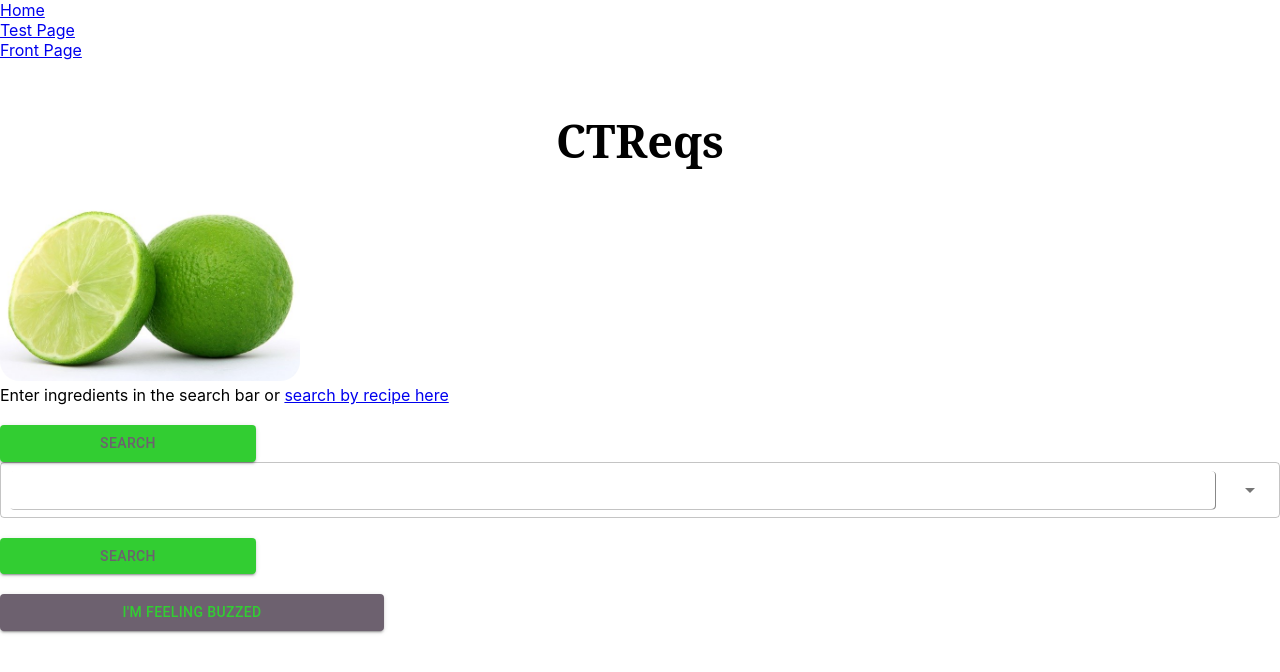
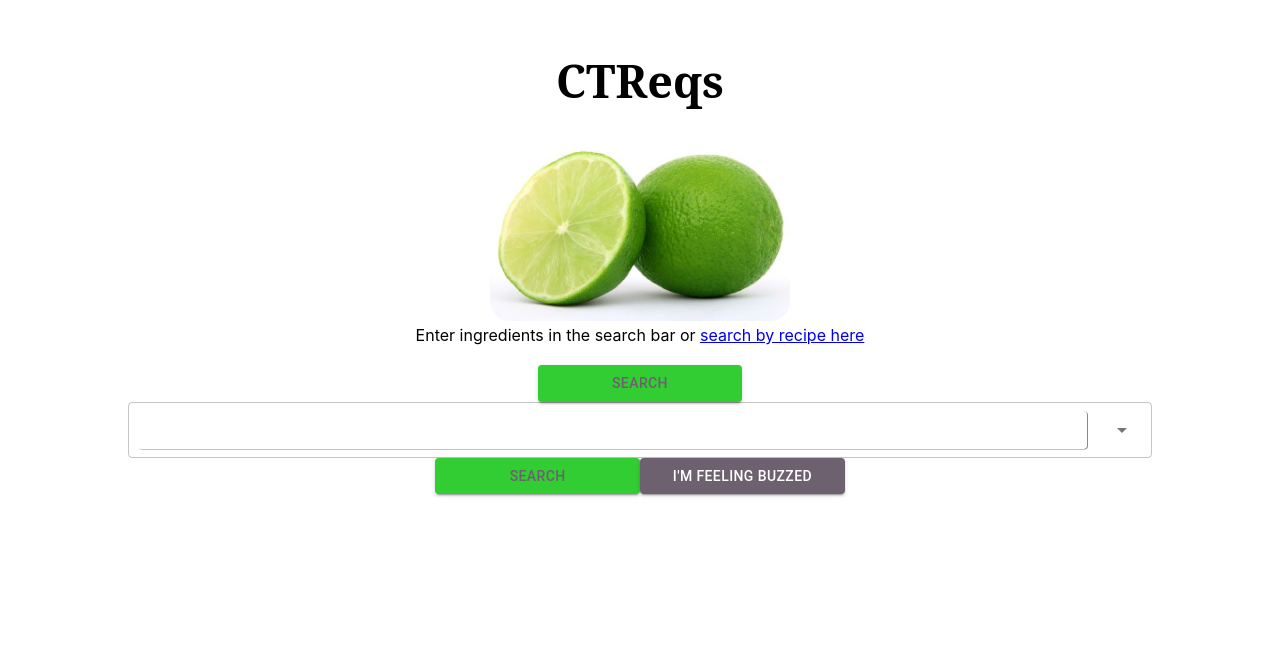
Before and after one commit to shance327/ctreqs, a React (Create React App) app in the folder frontend/: page /FrontPage in a window 1280 px wide. Shown: the top 672 px of the page. Built offline with nearby package versions, Linux system fonts and the light colour scheme; no server answers.

Commit message:
Cleaned up with hopefully more universal front-end appearance.

```diff
--- a/frontend/src/Components/Pages/SearchResultsPage.js
+++ b/frontend/src/Components/Pages/SearchResultsPage.js
@@ -1,6 +1,9 @@
 import React, {Component} from 'react';
 import RecipeOverlay from "../UI/RecipeOverlay";
 import './SearchResultsPage.css';
+import Button from "@material-ui/core/Button";
+import {ThemeProvider} from "@material-ui/core/styles";
+import {createMuiTheme} from "@material-ui/core";
 
 // takes result from redirect and displays them in cards. Results are referenced using this.props.location.state.responses
 // *This component could be better organized into individual components*
@@ -10,6 +13,7 @@ class SearchBarPage extends Component {
         // maps results to card components displaying recipe names.
         return (
             <div>
+                <p><a href='/FrontPage'>Return To Search</a> </p>
                 <h1>Results</h1>
                 <div id="resultsContainer">
                 {this.props.location.state.responses.map((result, index) => (
--- a/frontend/src/Components/UI/SearchBar.css
+++ b/frontend/src/Components/UI/SearchBar.css
@@ -10,14 +10,12 @@
 
 .searchButton {
     width: 20%;
-    color: limegreen;
-    font-size: 18px;
-    margin-bottom: 30px;
-    padding: 12px 10px;
-    width: 20%;
-    border-radius: 4px;
 }
 
 .buzzButton {
     width: 30%;
 }
+
+.SearchPage {
+    text-align: center;
+}
--- a/frontend/src/Components/UI/SearchBar.js
+++ b/frontend/src/Components/UI/SearchBar.js
@@ -37,7 +37,7 @@ export default class SearchBar extends Component {
             },
             secondary: {
                 main: '#6D616F',
-                contrastText: '#32CD32'
+                contrastText: '#FFFFFF'
             },
             contrastThreshold: 3,
             tonalOffset: 0.2
@@ -59,8 +59,6 @@ export default class SearchBar extends Component {
     // Renders the search bar and or a redirect if a search response has been received.
     render() {
         if (this.state.response.length > 0) {
-            console.log("Attempting to redirect with number of responses: " + this.state.response.length);
-            console.log("Attempting to redirect with: " + this.state.response);
             return (<Redirect
                 to={{
                     pathname: "/results",
@@ -69,10 +67,9 @@ export default class SearchBar extends Component {
             />) }
         else {
             return (
-                <div className="container-search" style={{marginTop: 50}}>
+                <div className="SearchPage" style={{marginTop: 50}}>
                     <h1>CTReqs</h1>
                     <img src = "lime.jpg" style= {{ width: 300, height: 200, borderRadius: 20}}  />
-
                     <p>Enter ingredients in the search bar or <a href='\TestPage'>search by recipe here</a> </p>
                     <ThemeProvider theme ={this.theme}>
                         <br/>
@@ -98,12 +95,10 @@ export default class SearchBar extends Component {
                             />
                         )}
                     />
+
                     <ThemeProvider theme ={this.theme}>
-                        <br/>
-                        <Button color ="primary" variant = "contained" className ="searchButton" onClick={this.handleSearch}>Search</Button>
-                        <br/>
-                        <br/>
-                        <Button color ="secondary" variant ="contained" className ="buzzButton" onClick={this.handleBuzz}>I'm Feeling Buzzed</Button>
+                        <Button color ="primary" variant = "contained" onClick={this.handleSearch}>Search</Button>
+                        <Button color ="secondary" variant ="contained" onClick={this.handleBuzz}>I'm Feeling Buzzed</Button>
                     </ThemeProvider>
                 </div>
                 )
--- a/frontend/src/index.js
+++ b/frontend/src/index.js
@@ -11,17 +11,17 @@ import SearchResultsPage from "./Components/Pages/SearchResultsPage";
 const routing = (
     <Router>
         <div className = "Navigation">
-            <ul>
-                <li>
-                    <Link to="/">Home</Link>
-                </li>
-                <li>
-                    <Link to = "/TestPage">Test Page</Link>
-                </li>
-                <li>
-                    <Link to ="/FrontPage">Front Page</Link>
-                </li>
-            </ul>
+            {/*<ul>*/}
+            {/*    <li>*/}
+            {/*        <Link to="/">Home</Link>*/}
+            {/*    </li>*/}
+            {/*    <li>*/}
+            {/*        <Link to = "/TestPage">Test Page</Link>*/}
+            {/*    </li>*/}
+            {/*    <li>*/}
+            {/*        <Link to ="/FrontPage">Front Page</Link>*/}
+            {/*    </li>*/}
+            {/*</ul>*/}
             <Route exact path="/" component={App} />
             <Route path= '/TestPage' component = {TestPage}/>
             <Route path= '/FrontPage' component = {SearchBarPage}/>
```
